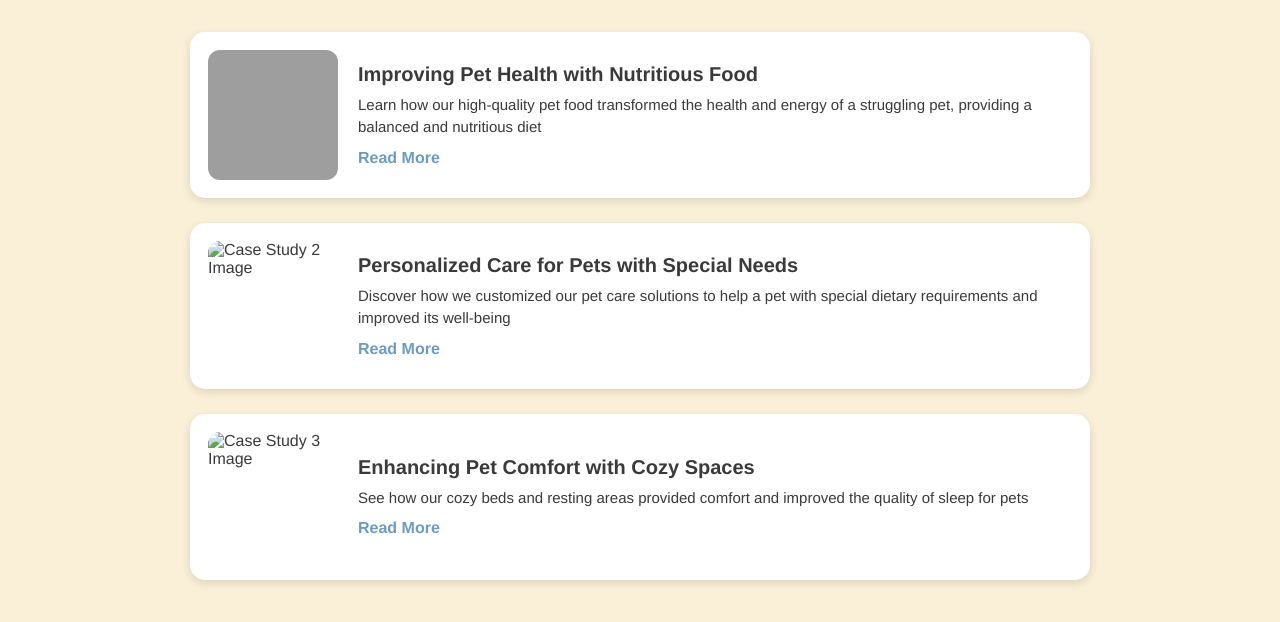
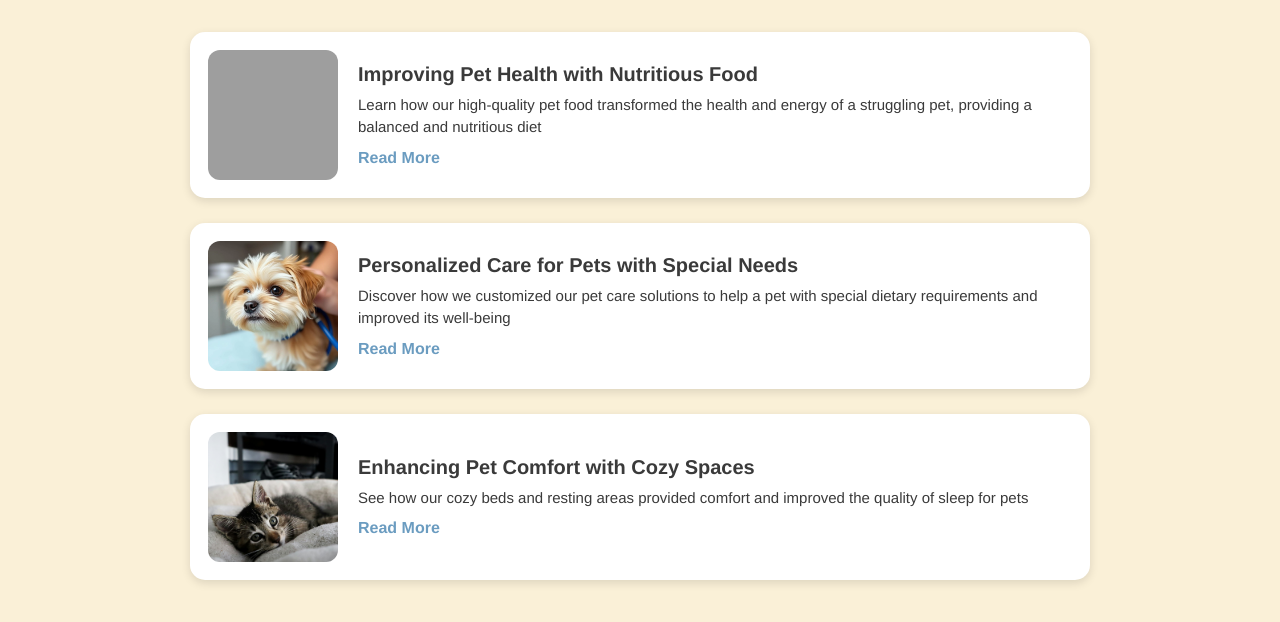
Before and after one commit to jojoyanal-glitch/PetBite, a plain HTML site: page Case Studies-Section.html in a window 1280 px wide. Shown: the part 242-864 px from the top of the page. Drawn offline with Linux system fonts and the light colour scheme; grey boxes are pictures that could not be loaded.

```diff
--- a/Case Studies-Section.html
+++ b/Case Studies-Section.html
@@ -179,7 +179,7 @@
 
         <ul class="case-list">
             <li class="case-item">
-                <img src="images//Image 4.png" alt="Case Study 1 Image" title="Successful Project 1">
+                <img src="images/Image 4.png" alt="Case Study 1 Image" title="Successful Project 1">
                 <div>
                     <h2>Improving Pet Health with Nutritious Food</h2>
                     <p>Learn how our high-quality pet food transformed the health and energy of a struggling pet,
@@ -189,7 +189,7 @@
             </li>
 
             <li class="case-item">
-                <img src="images//Image5.webp" alt="Case Study 2 Image" title="Successful Project 2">
+                <img src="images/Image5.webp" alt="Case Study 2 Image" title="Successful Project 2">
                 <div>
                     <h2>Personalized Care for Pets with Special Needs</h2>
                     <p>Discover how we customized our pet care solutions to help a pet with special dietary requirements
@@ -199,7 +199,7 @@
             </li>
 
             <li class="case-item">
-                <img src="images//Image 6.jpg" alt="Case Study 3 Image" title="Successful Project 3">
+                <img src="images/Image 6.jpg" alt="Case Study 3 Image" title="Successful Project 3">
                 <div>
                     <h2>Enhancing Pet Comfort with Cozy Spaces</h2>
                     <p>See how our cozy beds and resting areas provided comfort and improved the quality of sleep for
```
